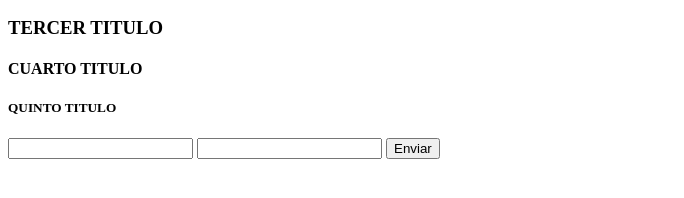
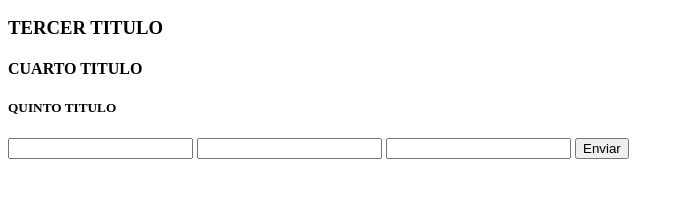
Before and after one commit to JavierMartinGomez/EntornosIFP, a plain HTML site: page index.html in a window 1280 px wide. Shown: the part 110-308 px from the top of the page, without its empty margins (0-684 px from the left). Drawn offline with Linux system fonts and the light colour scheme.

Commit message:
Se ha agregado el campo threeName

```diff
--- a/index.html
+++ b/index.html
@@ -15,6 +15,7 @@
     <form action="#" method="get">
         <input type="text" id="firstName">
         <input type="text" id="secondName">
+        <input type="text" id="threeName">
         <input type="button" value="Enviar">
     </form>
 </body>
```
